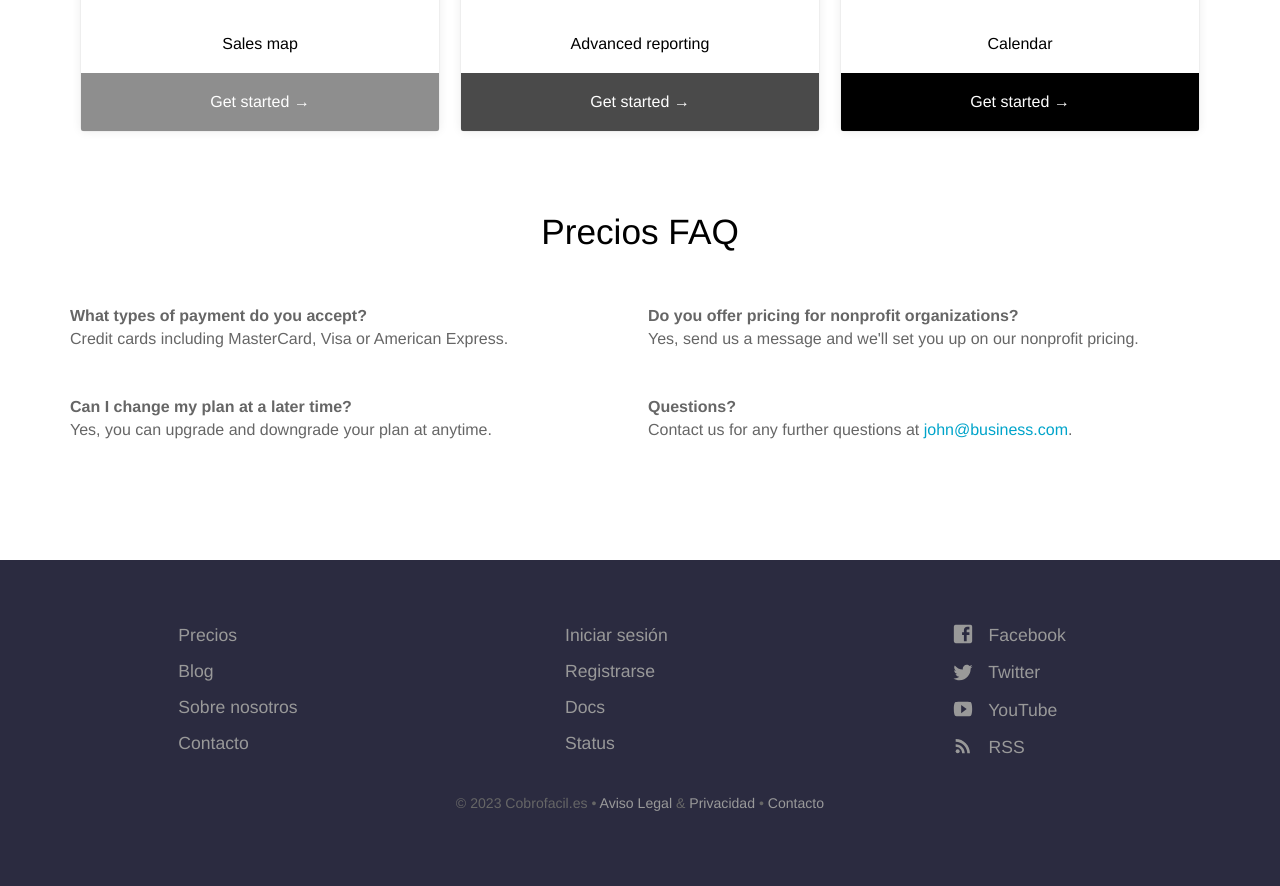
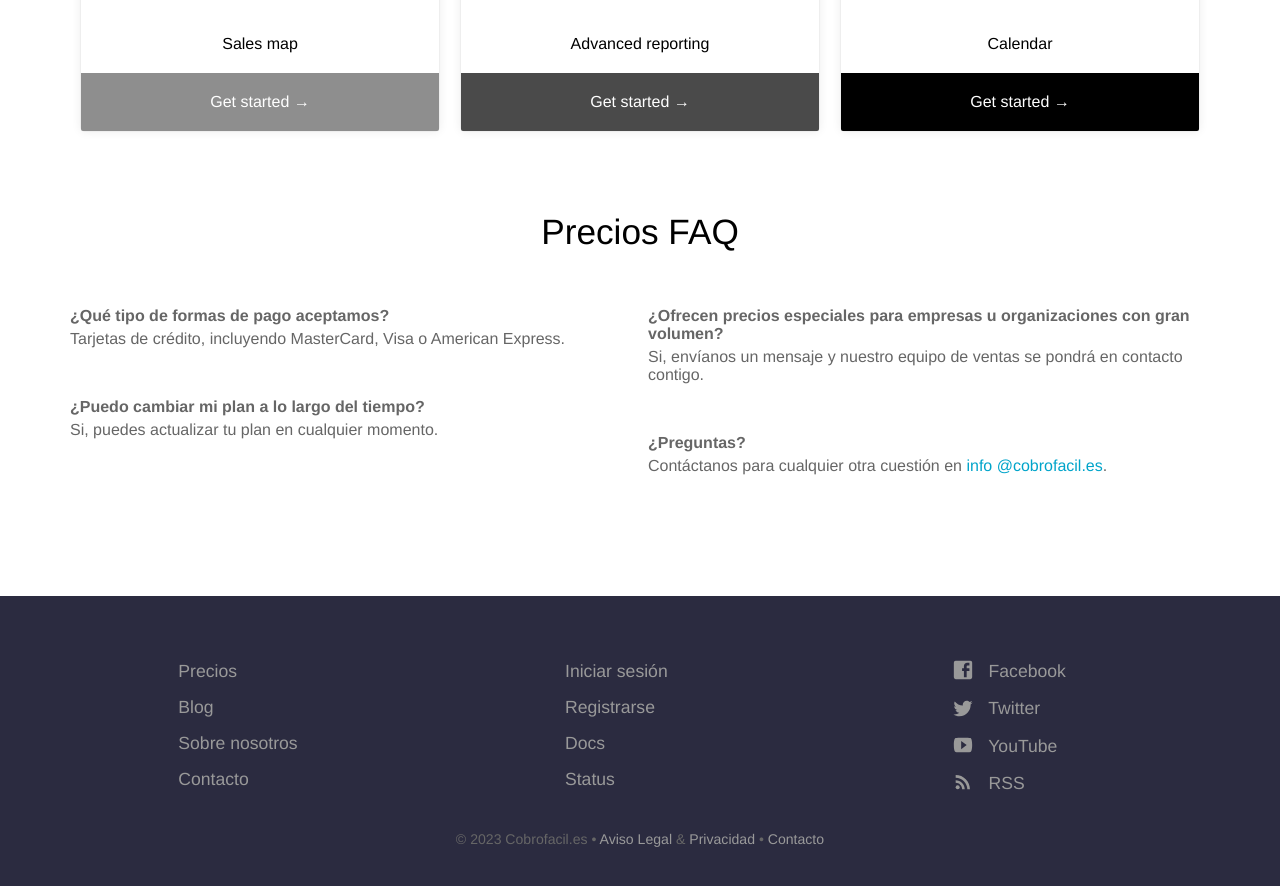
Before and after one commit to streaming10/cobrofacil, a Jekyll site: the page built from precios.html, in a window 1280 px wide and 900 px high, scrolled down 718 px. Shown: the top 886 px of the window. Built offline with Jekyll 4.4.1, drawn with Linux system fonts in a browser that asks for light colours; before the commit the page ends 1582 px from its top, so only the background shows below that.

Commit message:
Update precios.html

```diff
--- a/precios.html
+++ b/precios.html
@@ -58,14 +58,14 @@ pricing_table:
       link: http://mysite.com?plan=professional
       text: Get started
 faq:
-  - question: What types of payment do you accept?
-    answer: Credit cards including MasterCard, Visa or American Express.
-  - question: Can I change my plan at a later time?
-    answer: Yes, you can upgrade and downgrade your plan at anytime.
-  - question: Do you offer pricing for nonprofit organizations?
-    answer: Yes, send us a message and we'll set you up on our nonprofit pricing.
-  - question: Questions?
-    answer: Contact us for any further questions at <a href="#">john@business.com</a>.
+  - question: ¿Qué tipo de formas de pago aceptamos?
+    answer: Tarjetas de crédito, incluyendo MasterCard, Visa o American Express.
+  - question: ¿Puedo cambiar mi plan a lo largo del tiempo?
+    answer: Si, puedes actualizar tu plan en cualquier momento.
+  - question: ¿Ofrecen precios especiales para empresas u organizaciones con gran volumen?
+    answer: Si, envíanos un mensaje y nuestro equipo de ventas se pondrá en contacto contigo.
+  - question: ¿Preguntas?
+    answer: Contáctanos para cualquier otra cuestión en <a href="#">info @cobrofacil.es</a>.
 ---
 <div class="plans">
 	{% for plan in page.pricing_table %}
```
